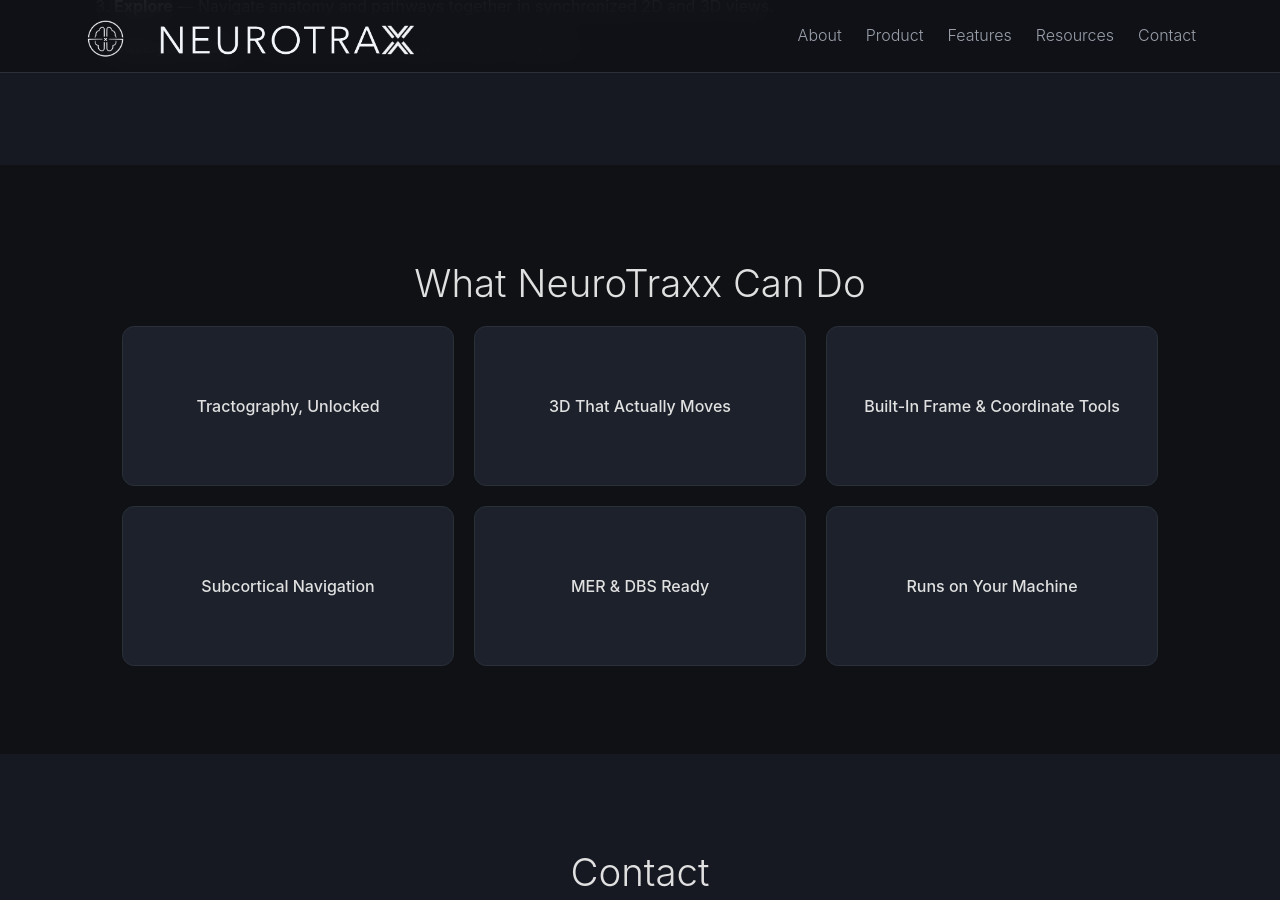
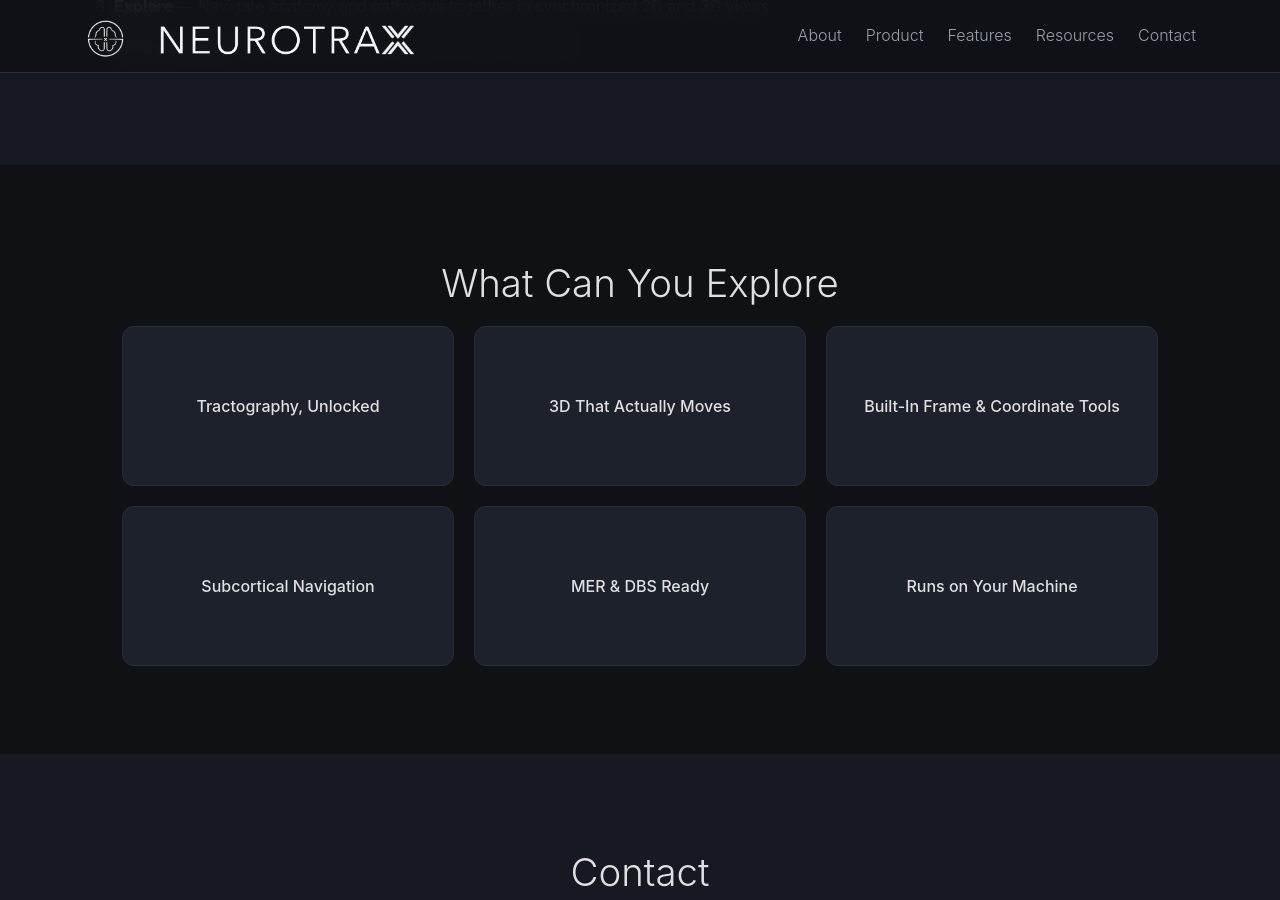
Before and after one commit to clement-t-chow/neurotraxx-site, a Jekyll site: the page built from index.html, in a window 1280 px wide and 900 px high, scrolled down 2688 px. Built offline with Jekyll 4.4.1, drawn with Linux system fonts in a browser that asks for light colours.

Commit message:
Rename features section heading to 'What Can You Explore'
Co-Authored-By: Claude Sonnet 4.6 <noreply@anthropic.com>

```diff
--- a/index.html
+++ b/index.html
@@ -52,7 +52,7 @@ description: NeuroTraxx delivers precision tools for advanced neuroimaging and i
     </section>
 
     <section id="features" class="section">
-      <h2>What NeuroTraxx Can Do</h2>
+      <h2>What Can You Explore</h2>
       <div class="grid">
         <div class="card">
           <div class="card-inner">
```
